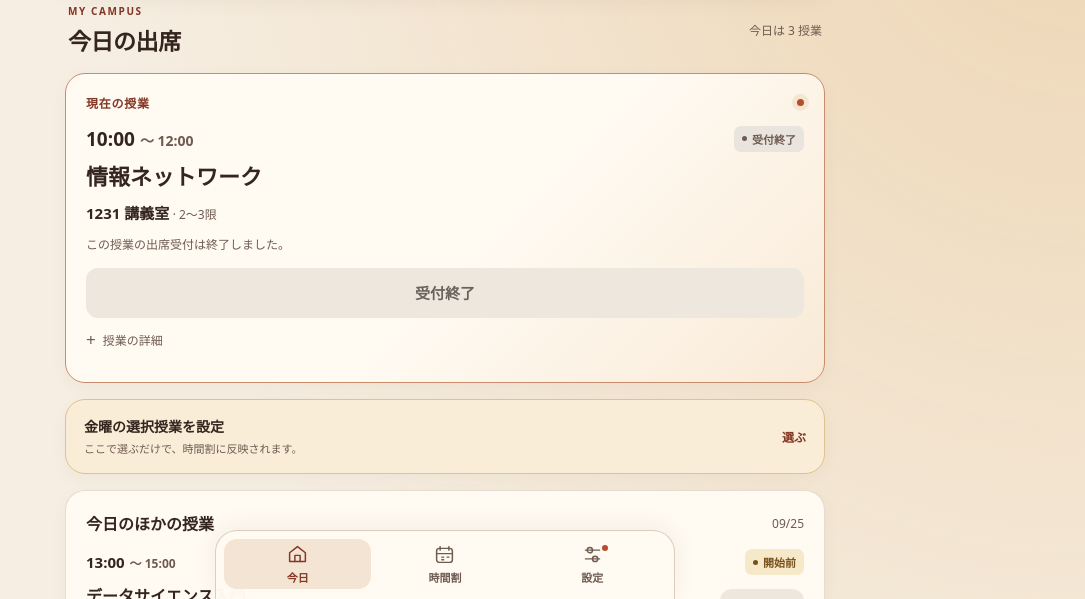
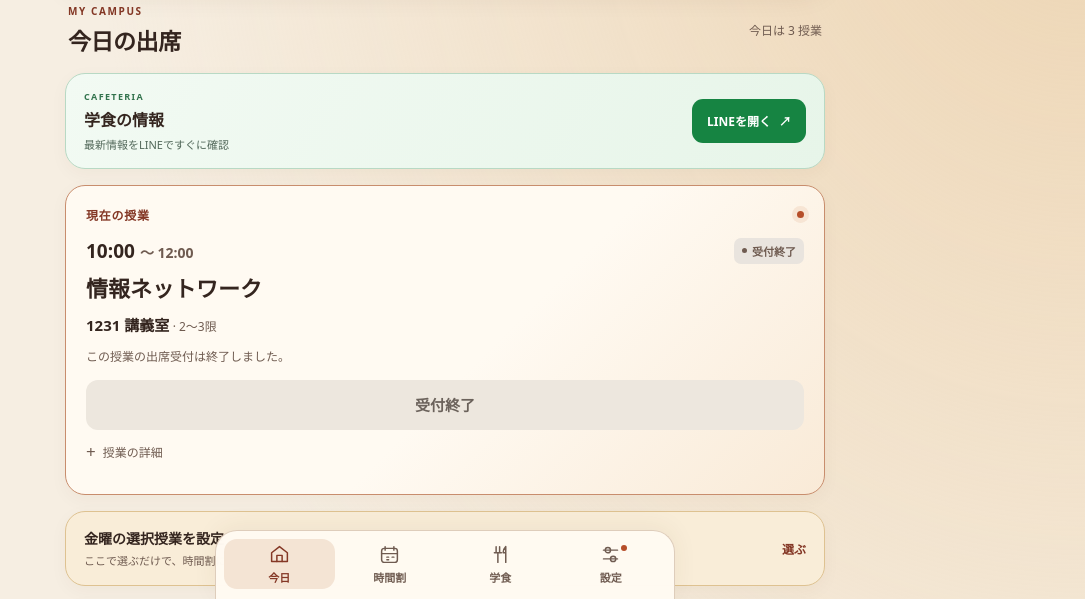
Before and after one commit to Komikomi703/attendance-system, a website: page index.html in a window 1280 px wide. Shown: the part 201-800 px from the top of the page, without its empty margins (195-1280 px from the left). Drawn offline with Linux system fonts and the light colour scheme.

Commit message:
Add cafeteria information shortcuts

```diff
--- a/index.html
+++ b/index.html
@@ -6,7 +6,7 @@
     <meta name="viewport" content="width=device-width, initial-scale=1, viewport-fit=cover">
     <meta name="theme-color" content="#843725">
     <meta name="color-scheme" content="light">
-    <meta name="description" content="2026年度後期の時間割と出席受付を確認できる、秋のキャンパス出席管理アプリ">
+    <meta name="description" content="学食情報へのリンク、2026年度後期の時間割と出席受付を確認できるキャンパスアプリ">
     <title>出席管理｜Autumn Campus</title>
     <link rel="manifest" href="./manifest.webmanifest">
     <link rel="icon" href="./icon-192.png" type="image/png">
@@ -35,6 +35,16 @@
 
         <section id="view-home" class="app-view" aria-labelledby="home-heading" tabindex="-1">
             <div class="view-heading"><div><p class="section-kicker">MY CAMPUS</p><h2 id="home-heading" tabindex="-1">今日の出席</h2></div><span id="todayCount" class="count-label"></span></div>
+            <section class="panel cafeteria-panel" aria-labelledby="cafeteria-heading">
+                <div class="cafeteria-copy">
+                    <p class="cafeteria-kicker">CAFETERIA</p>
+                    <h3 id="cafeteria-heading">学食の情報</h3>
+                    <p>最新情報をLINEですぐに確認</p>
+                </div>
+                <a class="cafeteria-button" href="https://lin.ee/Y6QmJFu" aria-label="学食情報のLINEを開く">
+                    LINEを開く <span aria-hidden="true">↗</span>
+                </a>
+            </section>
             <section class="panel focus-panel" aria-labelledby="focus-heading">
                 <div class="panel-heading"><h3 id="focus-heading" class="focus-label">現在の授業</h3><span class="live-dot" aria-hidden="true"></span></div>
                 <div id="focusClasses"></div>
@@ -135,6 +145,11 @@
     <nav class="bottom-nav" aria-label="メインナビゲーション">
         <a href="#home" data-view="home" aria-current="page"><svg viewBox="0 0 24 24" aria-hidden="true"><path d="m3 10 9-7 9 7v10H3Z"/><path d="M9 20v-7h6v7"/></svg><span>今日</span></a>
         <a href="#timetable" data-view="timetable"><svg viewBox="0 0 24 24" aria-hidden="true"><rect x="3" y="5" width="18" height="16" rx="3"/><path d="M7 3v4m10-4v4M3 11h18m-12 4h2m4 0h2m-8 3h2"/></svg><span>時間割</span></a>
+        <a class="cafeteria-nav-link" href="https://lin.ee/Y6QmJFu" aria-label="学食情報をLINEで開く">
+            <svg viewBox="0 0 24 24" aria-hidden="true">
+                <path d="M7 3v7m4-7v7M5 10h8M9 10v11M18 3v18m0-18c-2 2-3 4-3 7h3" />
+            </svg><span>学食</span>
+        </a>
         <a href="#settings" data-view="settings"><svg viewBox="0 0 24 24" aria-hidden="true"><path d="M4 7h16M4 17h16"/><circle cx="9" cy="7" r="3"/><circle cx="15" cy="17" r="3"/></svg><span>設定</span><span id="settingsBadge" class="nav-badge" aria-label="選択授業が未設定"></span></a>
     </nav>
     <script src="./timetable.js"></script>
--- a/service-worker.js
+++ b/service-worker.js
@@ -1,5 +1,5 @@
 // 配信ファイルを更新したときは、このバージョンも更新する。
-const CACHE_NAME = "cit-attendance-2026-fall-v5";
+const CACHE_NAME = "cit-attendance-2026-fall-v6";
 const APP_FILES = ["./", "./index.html", "./styles.css", "./timetable.js", "./app.js", "./manifest.webmanifest",
     "./icon-192.png", "./icon-512.png", "./icon-512-maskable.png", "./apple-touch-icon.png", "./app-icon.png",
     "./assets/autumn-campus-768.webp", "./assets/autumn-campus-1536.webp"];
--- a/styles.css
+++ b/styles.css
@@ -181,12 +181,17 @@ summary small { display: block; font-size: 11px; line-height: 1.6; color: var(--
 .notify-toggle.is-on { background: var(--autumn-success-bg); color: var(--autumn-success); }
 .notify-toggle:disabled, .icon-button:disabled { background: var(--autumn-disabled-bg); color: var(--autumn-ended); }
 .icon-button svg { width: 20px; height: 20px; fill: none; stroke: currentColor; stroke-width: 1.8; vertical-align: middle; }
+.cafeteria-panel { display: flex; align-items: center; justify-content: space-between; gap: 14px; padding: 16px 18px; border-color: #b8d9c4; background: linear-gradient(120deg, #f2faf3, #e7f5e9); }
+.cafeteria-kicker { margin: 0 0 4px; color: #32734d; font-size: 9px; font-weight: 800; letter-spacing: .15em; }
+.cafeteria-copy h3 { font-size: 16px; }
+.cafeteria-copy > p:last-child { margin: 5px 0 0; color: #52685a; font-size: 11px; }
+.cafeteria-button { display: inline-flex; flex-shrink: 0; align-items: center; justify-content: center; gap: 8px; min-height: 44px; padding: 10px 15px; border-radius: 11px; color: #fff; background: #168442; font-size: 12px; font-weight: 750; }
 .footer { margin-top: 28px; text-align: center; color: var(--autumn-text-light); font-size: 10px; letter-spacing: .12em; }
 .footer span { letter-spacing: 0; }
 #pwaStatus { letter-spacing: 0; line-height: 1.7; }
 .bottom-nav {
     position: fixed; z-index: 10; left: max(16px, env(safe-area-inset-left)); right: max(16px, env(safe-area-inset-right)); bottom: 0;
-    display: grid; grid-template-columns: repeat(3,1fr); width: auto; max-width: 460px; margin: 0 auto;
+    display: grid; grid-template-columns: repeat(4,1fr); width: auto; max-width: 460px; margin: 0 auto;
     padding: 8px 8px max(10px, env(safe-area-inset-bottom));
     background: rgba(255,250,242,.97); border: 1px solid #decdbb; border-bottom: 0; border-radius: 22px 22px 0 0;
     box-shadow: 0 -4px 24px #553b2410; backdrop-filter: blur(16px);
```
